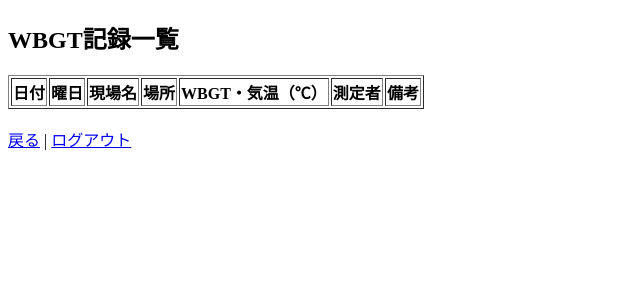
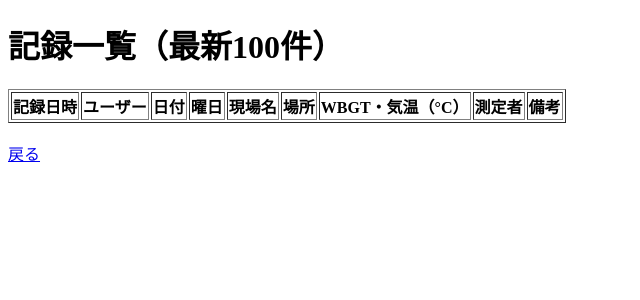
Before and after one commit to y0321suzuki/wbgt-app, a Flask app: page /records in a window 1280 px wide. Shown: the top 300 px of the page, without its empty margins (0-640 px from the left). Run offline with Flask 3, Linux system fonts and the light colour scheme; the visitor is signed in with stand-in values (Sample User, id 1); lists and menus that the app fills with data are empty.

Commit message:
Add files via upload

```diff
--- a/templates/records.html
+++ b/templates/records.html
@@ -1,15 +1,22 @@
-
 <!DOCTYPE html>
-<html>
+<html lang="ja">
 <head>
     <meta charset="UTF-8">
-    <title>WBGT記録一覧</title>
+    <title>記録一覧</title>
 </head>
 <body>
-    <h2>WBGT記録一覧</h2>
+    <h1>記録一覧（最新100件）</h1>
     <table border="1">
         <tr>
-            <th>日付</th><th>曜日</th><th>現場名</th><th>場所</th><th>WBGT・気温（℃）</th><th>測定者</th><th>備考</th>
+            <th>記録日時</th>
+            <th>ユーザー</th>
+            <th>日付</th>
+            <th>曜日</th>
+            <th>現場名</th>
+            <th>場所</th>
+            <th>WBGT・気温（°C）</th>
+            <th>測定者</th>
+            <th>備考</th>
         </tr>
         {% for row in records %}
         <tr>
@@ -20,6 +27,6 @@
         {% endfor %}
     </table>
     <br>
-    <a href="/form">戻る</a> | <a href="/logout">ログアウト</a>
+    <a href="/form">戻る</a>
 </body>
 </html>
```
